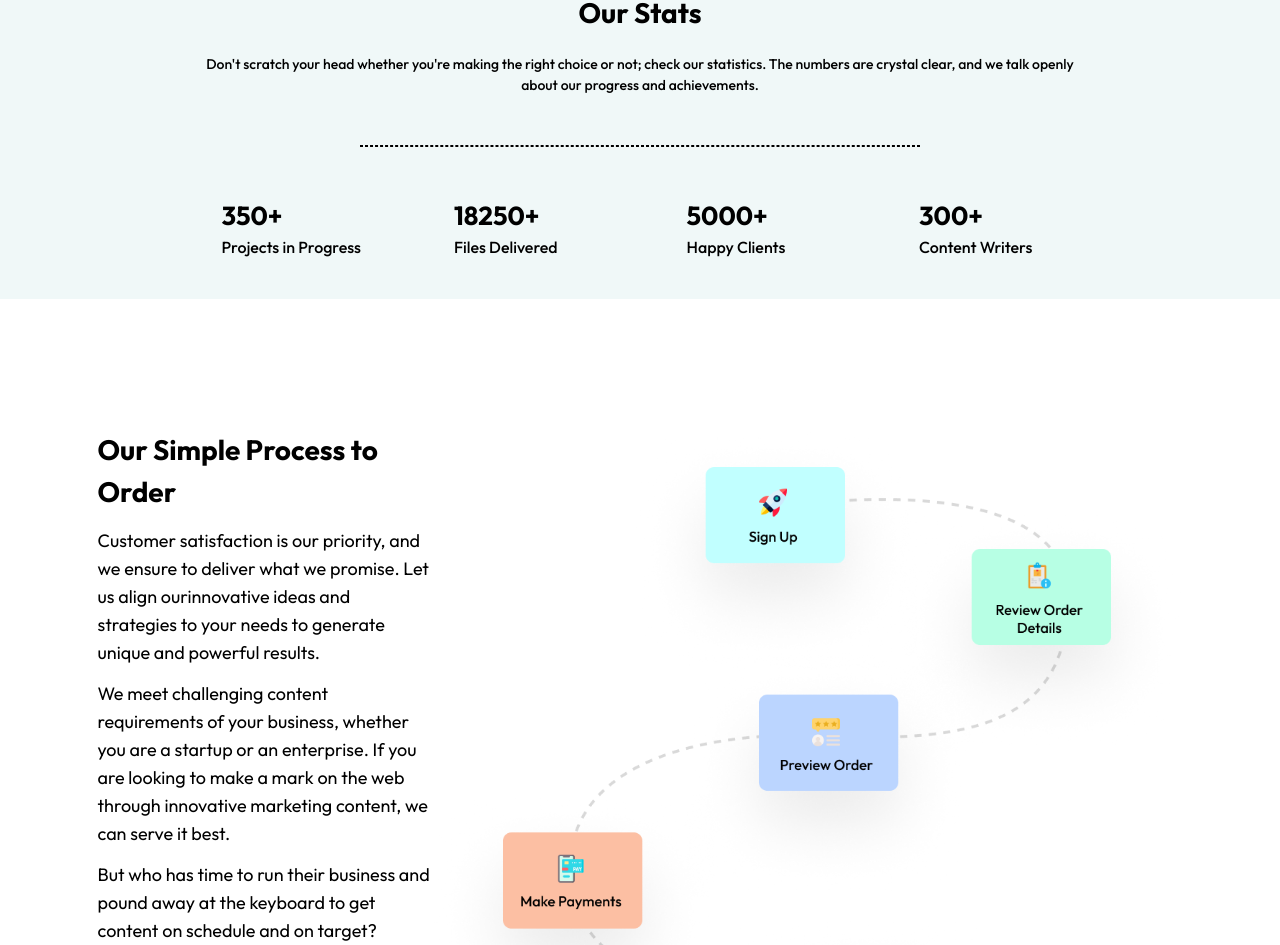
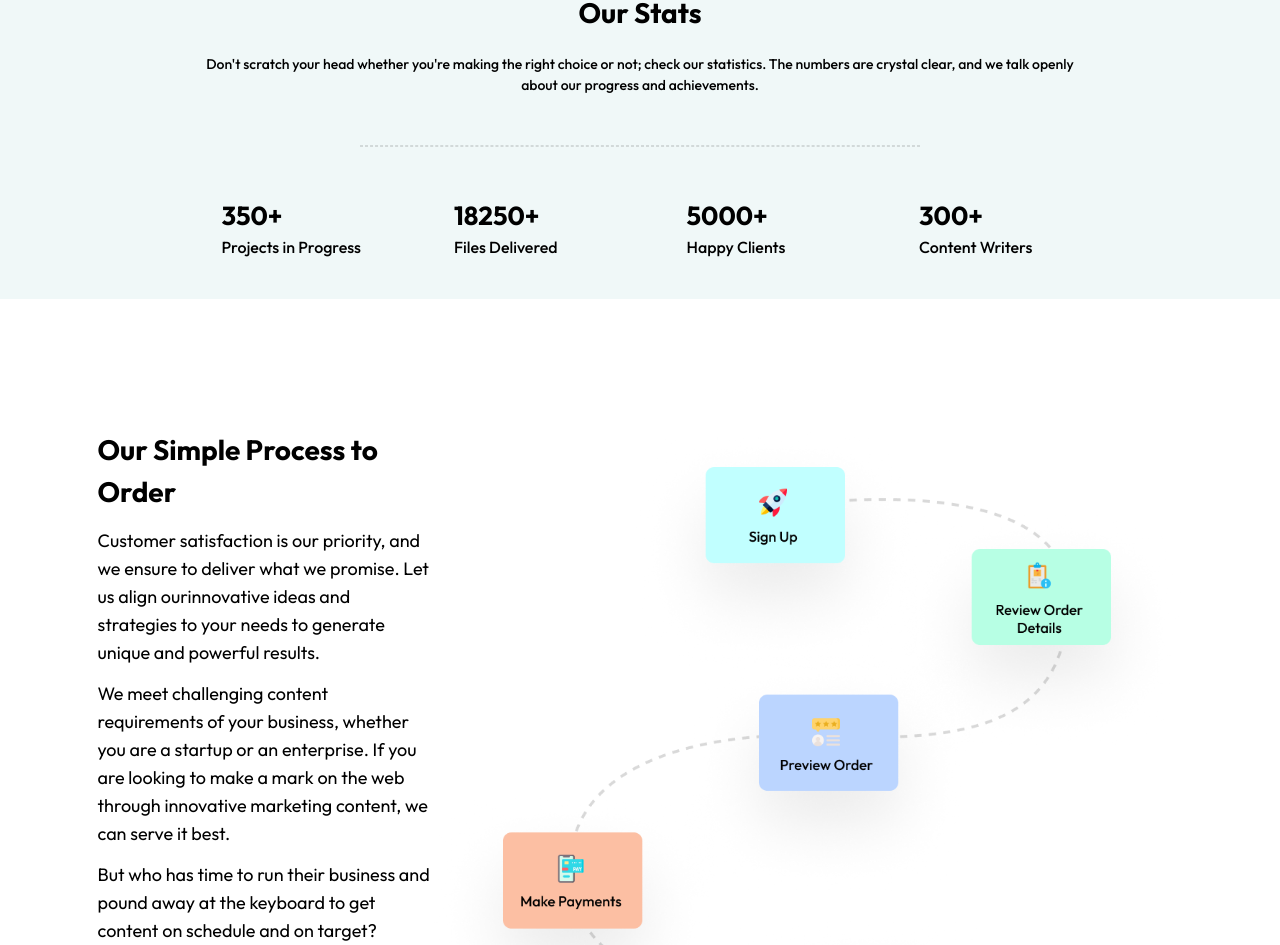
Before and after one commit to binisha9AA/landing_figma, a React (Vite) app in the folder new_landing_page/: page / in a window 1280 px wide. Shown: the part 3107-4052 px from the top of the page. Built offline with nearby package versions, Linux system fonts and the light colour scheme.

Commit message:
hr line color fix

```diff
--- a/new_landing_page/src/Components/Status/Status.jsx
+++ b/new_landing_page/src/Components/Status/Status.jsx
@@ -17,7 +17,7 @@ export default function Status() {
               </p>
             </div>
           </section>
-          <section className='"dotted_lines border-dashed border-[0.5px] border-black md:mx-[20rem] my-[49px] '></section>
+          <section className='"dotted_lines border-dashed border-[1px] border-[#d2d9d9] md:mx-[20rem] my-[49px] '></section>
           <div className="flex justify-center">
             <div className="grid grid-cols-2  md:grid-cols-4 gap-[93px] ">
               <div>
```
